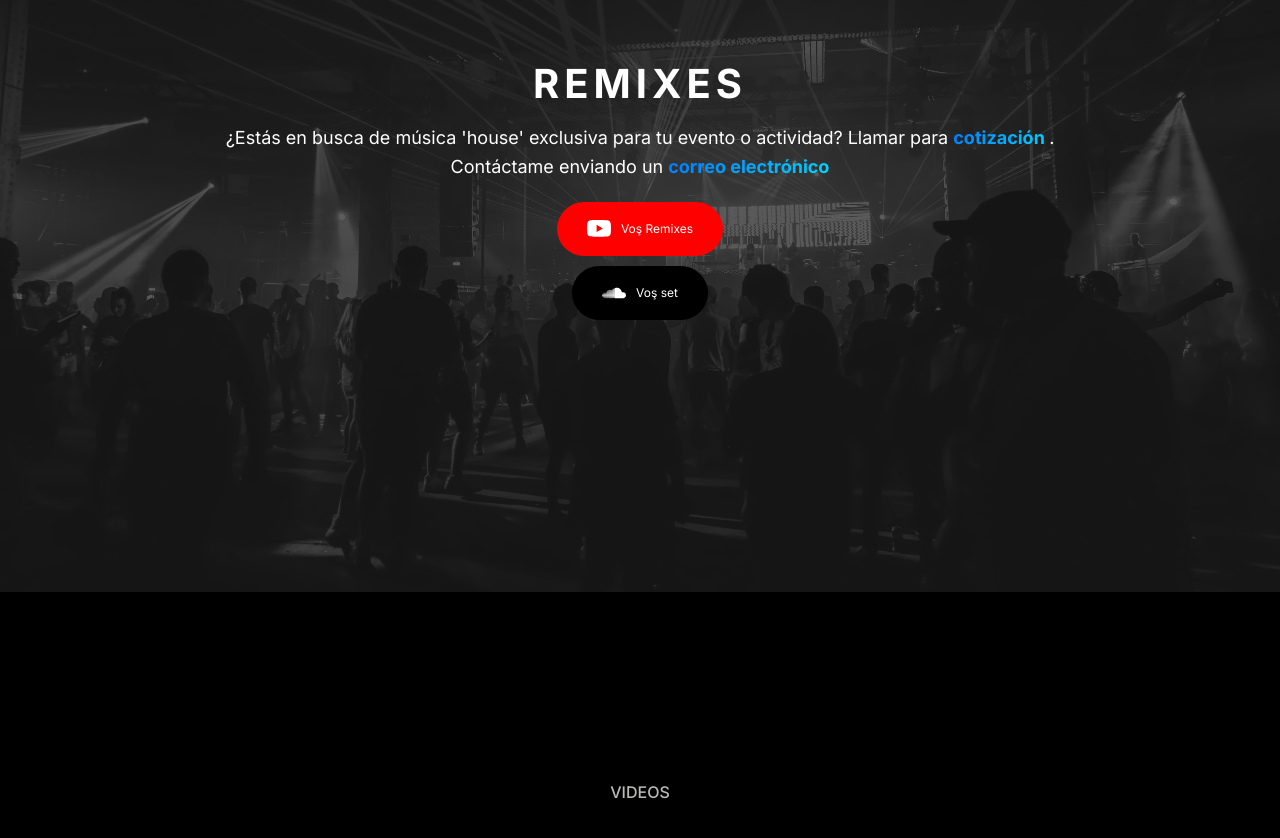
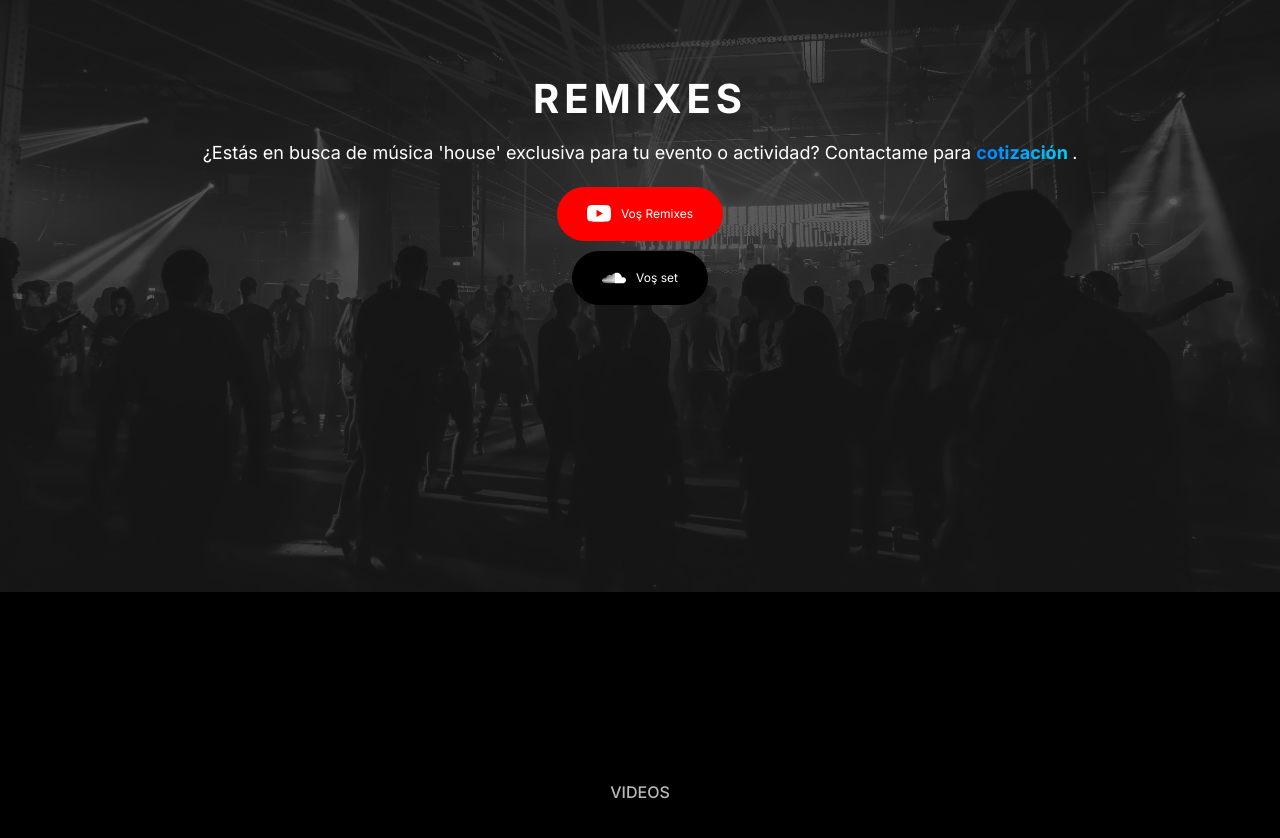
Before and after one commit to jrobles0717/Vos-Website, a React (Vite) app: page / in a window 1280 px wide. Shown: the part 1200-2038 px from the top of the page. Built offline with nearby package versions, Linux system fonts and the light colour scheme.

Commit message:
Remove Email from Remixes section

```diff
--- a/css/style.css
+++ b/css/style.css
@@ -538,47 +538,6 @@ Large: 1.8
   text-align: center;
 }
 
-.booking-text {
-  /* text-align: center; */
-  display: block; /* Makes the span behave like a block element, starting on a new line */
-}
-
-.email-link {
-  color: #007bff;
-  text-decoration: none;
-  cursor: pointer;
-  font-weight: 600;
-  position: relative;
-  background: linear-gradient(120deg, #007bff, #00d4ff);
-  -webkit-background-clip: text;
-  -webkit-text-fill-color: transparent;
-  background-clip: text;
-  transition: all 0.3s ease;
-}
-
-.email-link::after {
-  content: "";
-  position: absolute;
-  width: 100%;
-  height: 2px;
-  bottom: -2px;
-  left: 0;
-  background: linear-gradient(120deg, #007bff, #00d4ff);
-  transform: scaleX(0);
-  transform-origin: right;
-  transition: transform 0.3s ease;
-}
-
-.email-link:hover::after {
-  transform: scaleX(1);
-  transform-origin: left;
-}
-
-.email-link:hover {
-  transform: translateY(-2px);
-  filter: brightness(1.2);
-}
-
 .youtube-button {
   background-color: #ff0000; /* YouTube's signature red */
   color: #ffffff; /* White text for high contrast */
--- a/src/i18n.jsx
+++ b/src/i18n.jsx
@@ -23,11 +23,9 @@ i18n.use(initReactI18next).init({
           "Voş, pronounced 'vosh', was born and raised in San Juan, Puerto Rico. He started writing songs at the age of 16 and, after 11 years of connecting individually with music and lyrics, he is finally exposing himself as an artist. Due to his curiosity and desire to create eccentric sound proposals, his musical genre lands in experimental music that brings together genres such as House, Soul, Electronic, Rock, R&B, and Jazz. And all of this, with his Caribbean touch.",
         remixTitle: "REMIXES",
         remixDescription:
-          "Are you looking for exclusive 'house' music for your event or activity? Call for a",
+          "Are you looking for exclusive 'house' music for your event or activity? Contact me for a",
         quotationWord: "quote",
         listenOnYoutube: "Voş Remixes", // Updated key for YouTube remixes
-        contactText:
-          "Contact me by sending an <a href='mailto:esvoshmusic@gmail.com' class='email-link'>email</a>",
         videosTitle: "Videos",
         nameLabel: "Name",
         emailLabel: "Email",
@@ -65,11 +63,9 @@ i18n.use(initReactI18next).init({
           "Voş, pronunciado 'vosh', nació y creció en San Juan, Puerto Rico. Empezó a escribir canciones a los 16 años y, luego de 11 años de conectar individualmente con la música y las letras, finalmente, se está exponiendo como artista. Debido a su curiosidad y ganas de crear propuestas sonoras excéntricas, su género musical aterriza en la música experimental que reúne géneros como el House, Soul, Electrónica, Rock, R&B, y Jazz. Y todo esto, con su toque caribeño.",
         remixTitle: "REMIXES",
         remixDescription:
-          "¿Estás en busca de música 'house' exclusiva para tu evento o actividad? Llamar para",
+          "¿Estás en busca de música 'house' exclusiva para tu evento o actividad? Contactame para",
         quotationWord: "cotización",
         listenOnYoutube: "Voş Remixes", // Updated key for YouTube remixes in Spanish
-        contactText:
-          "Contáctame enviando un <a href='mailto:esvoshmusic@gmail.com' class='email-link'>correo electrónico</a>",
         videosTitle: "Videos",
         nameLabel: "Nombre",
         emailLabel: "Correo electrónico",
--- a/src/view/Remix.jsx
+++ b/src/view/Remix.jsx
@@ -28,11 +28,6 @@ const Remix = () => {
               {t("quotationWord")} {/* "cotización" o "quote" */}
             </a>
             .
-            <br />
-            <span
-              className="booking-text"
-              dangerouslySetInnerHTML={{ __html: t("contactText") }}
-            />
           </p>
           <a
             href="https://www.youtube.com/playlist?list=PLCkuhMYKUB3igFxDJFEmbjU5bSXdiCUdY" // Link to Voş's YouTube remixes
```
